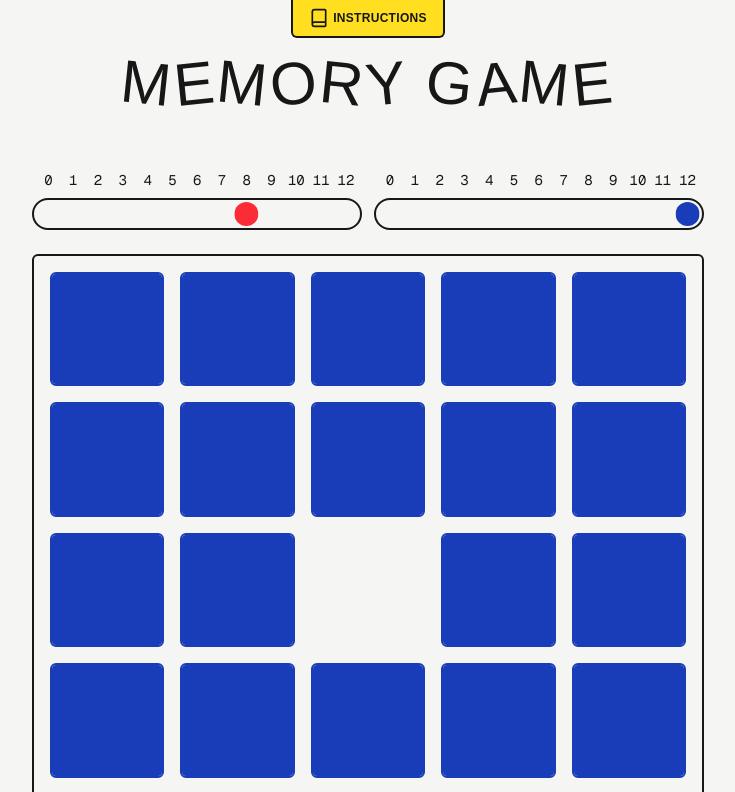
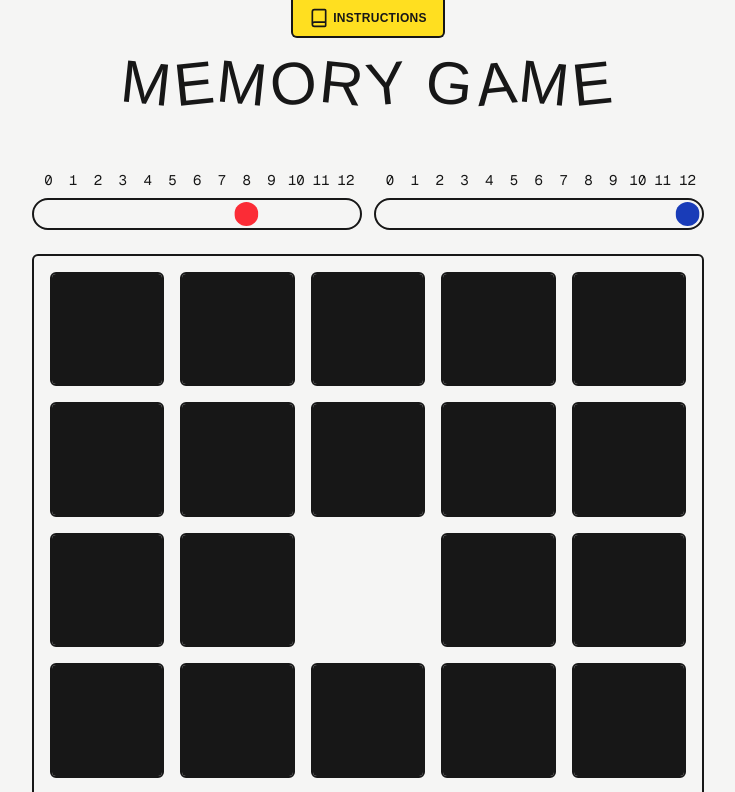
Before and after one commit to blairmcclenny/memory-game-react, a Next.js app: page / in a window 1280 px wide. Shown: the top 792 px of the page, without its empty margins (272-1007 px from the left). Built offline with nearby package versions, Linux system fonts and the light colour scheme; a web font is replaced by a local one.

Commit message:
change tile color

```diff
--- a/app/memory-game/Tile.tsx
+++ b/app/memory-game/Tile.tsx
@@ -17,7 +17,7 @@ export default function Tile({
       onClick={onClick}
       className={`${
         isOpen || hasBeenFound ? "pointer-events-none" : "cursor-pointer"
-      } bg-white border-2 border-blue-800 aspect-square rounded-md grid grid-cols-1 overflow-hidden`}
+      } bg-white border-2 aspect-square rounded-md grid grid-cols-1 overflow-hidden`}
     >
       <div
         className={`${
@@ -33,7 +33,7 @@ export default function Tile({
           isOpen || hasBeenFound
             ? "-translate-x-[calc(100%+1px)]"
             : "translate-x-0"
-        } min-w-full min-h-full col-start-1 row-start-1 h-full w-full bg-blue-800 transition`}
+        } min-w-full min-h-full col-start-1 row-start-1 h-full w-full bg-foreground transition`}
       />
     </div>
   )
```
